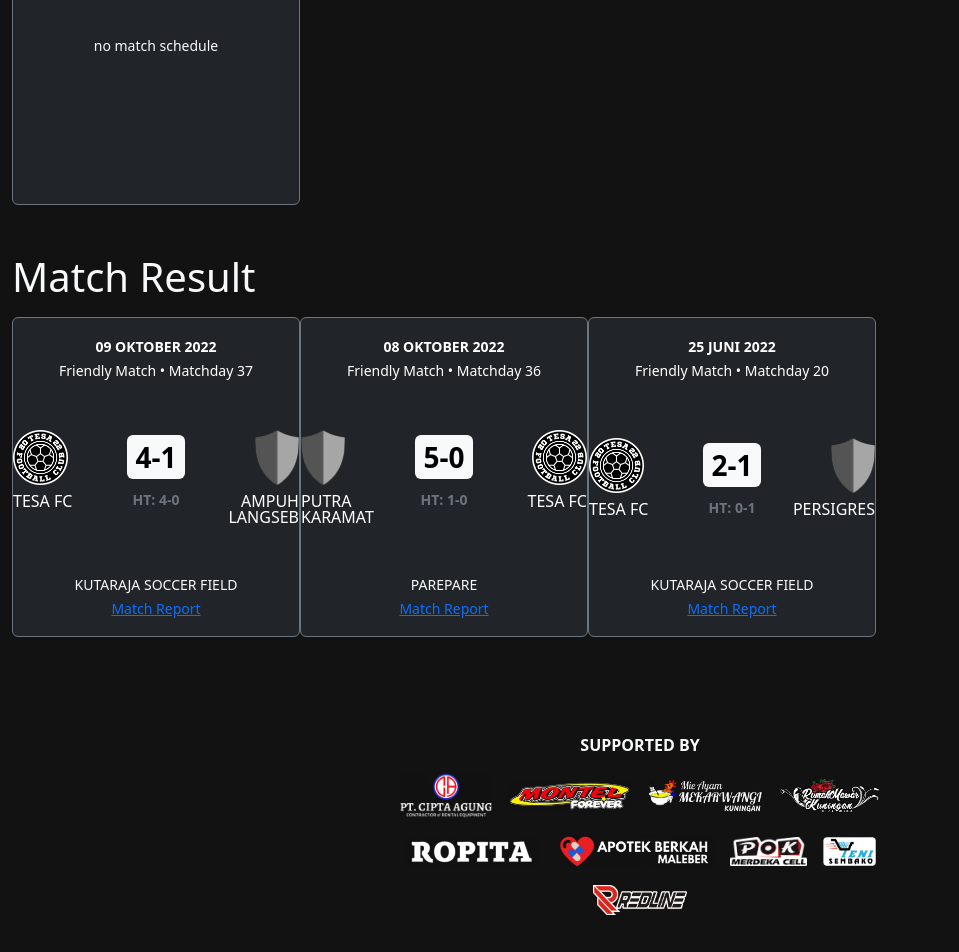
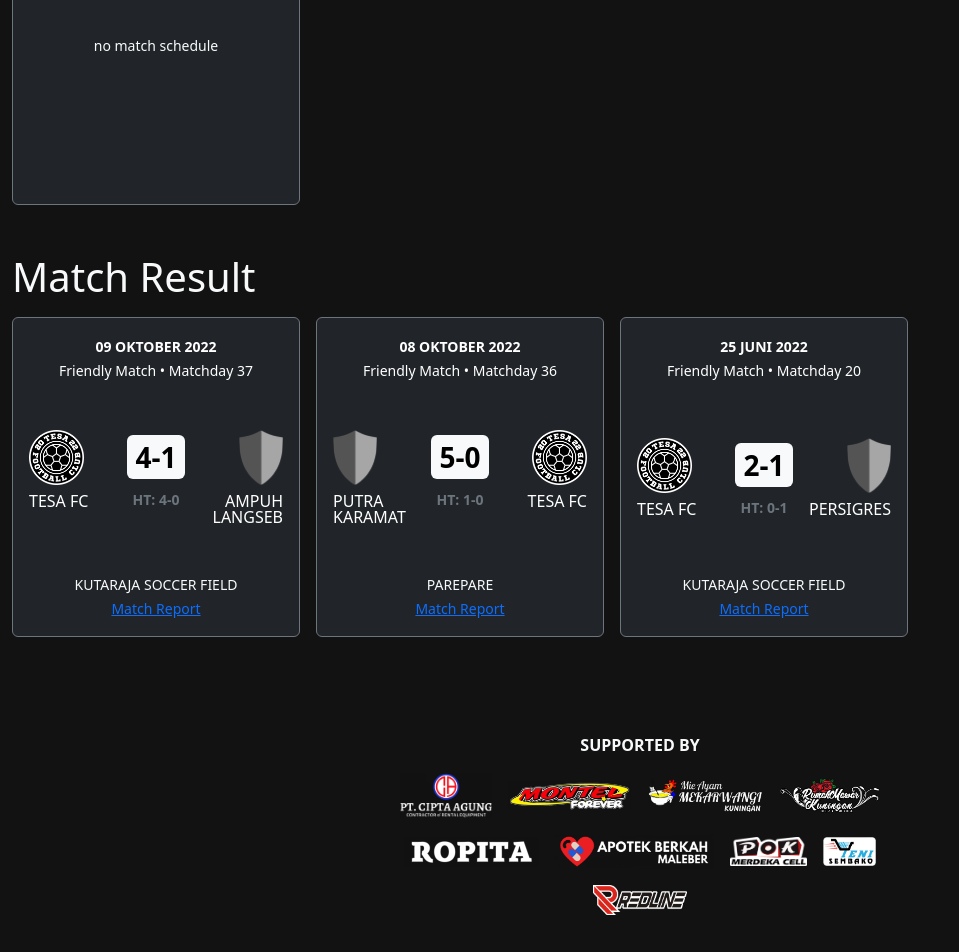
Before and after one commit to tesafc/tesafc.github.io, a Jekyll site: the page built from index.html, in a window 1280 px wide. Shown: the part 970-1922 px from the top of the page, without its empty margins (0-959 px from the left). Built offline with Jekyll 4.4.1, drawn with Linux system fonts in a browser that asks for light colours; nearby versions of some CDN libraries.

Commit message:
Update index.html

```diff
--- a/index.html
+++ b/index.html
@@ -81,12 +81,12 @@
     <h1 class="text-capitalize mt-5 mb-3">Match result</h1>
     <div class="d-flex flex-row flex-nowrap overflow-auto">
       {% for match in match-result reversed %}
-      <div class="card h-100 text-bg-dark border-secondary" style="min-width: 18rem; min-height: 20rem;">
+      <div class="card h-100 text-bg-dark border-secondary me-3" style="min-width: 18rem; min-height: 20rem;">
         <div class="card-header text-bg-dark bg-transparent text-center border-0 pt-3">
           <p class="card-text text-uppercase fw-bolder mb-0"><small>{{ match.time }}</small></p>
           <p class="card-text text-capitalize mb-0"><small>{{ match.competition }} • {{ match.matchday }}</small></p>
         </div>
-        <div class="card-body d-flex flex-column justify-content-center p-0">
+        <div class="card-body d-flex flex-column justify-content-center">
           <div class="row g-1 d-flex flex-row justify-content-between">
             <div class="col-4 d-flex justify-content-start">
               <img src="{% if match.home-team.logo %}{{ match.home-team.logo | relative_url }}{% else %}{{ '/assets/img/logo/logo-blank.png' | relative_url }}{% endif %}" alt="" class="text-start" width="auto" height="55">
```
